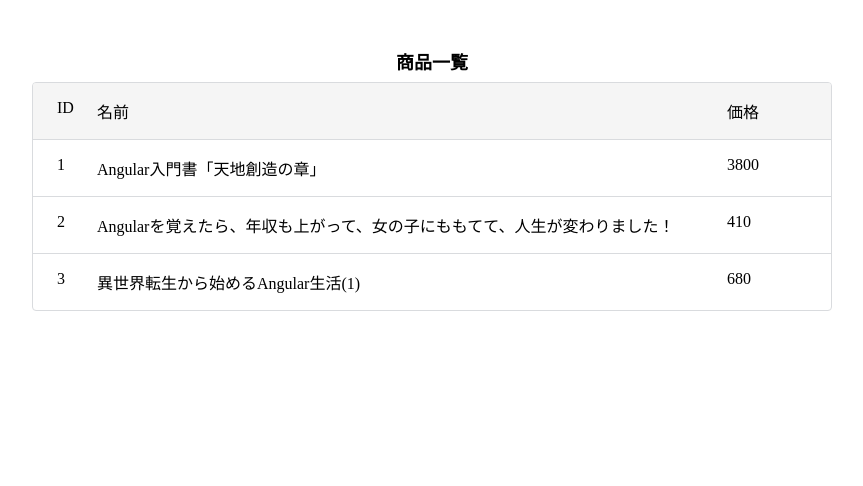
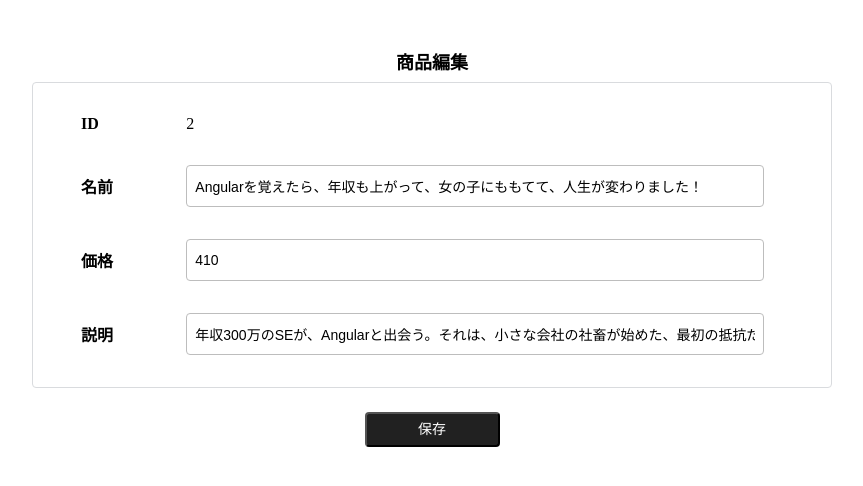
Before and after one commit to poteto-akira/angular-sample, an Angular app: page /products/1/edit in a window 1280 px wide. Before the commit this address led to /products. Shown: the top 486 px of the page, without its empty margins (208-1071 px from the left). Built offline with nearby package versions, Linux system fonts and the light colour scheme.

Commit message:
edit files

```diff
--- a/src/app/app-routing.module.ts
+++ b/src/app/app-routing.module.ts
@@ -2,10 +2,12 @@
 import { NgModule } from '@angular/core';
 import { ProductListComponent } from './product/product-list/product-list.component';
 import { ProductDetailComponent } from './product/product-detail/product-detail.component';
+import { ProductEditComponent } from './product/product-edit/product-edit.component';
 
 const routes: Routes = [
   { path: 'products', component: ProductListComponent },
   { path: 'products/:id', component: ProductDetailComponent },
+  { path: 'products/:id/edit', component: ProductEditComponent },
   { path: '', redirectTo: '/products', pathMatch: 'prefix' },
 ];
 @NgModule({
--- a/src/app/app.module.ts
+++ b/src/app/app.module.ts
@@ -5,16 +5,20 @@
 import { ProductListComponent } from './product/product-list/product-list.component';
 import { ProductDetailComponent } from './product/product-detail/product-detail.component';
 import { AppRoutingModule } from './app-routing.module';
+import { ProductEditComponent } from './product/product-edit/product-edit.component';
+import { FormsModule } from '@angular/forms';
 
 @NgModule({
   declarations: [
     AppComponent,
     ProductListComponent,
-    ProductDetailComponent
+    ProductDetailComponent,
+    ProductEditComponent
   ],
   imports: [
     BrowserModule,
     AppRoutingModule,
+    FormsModule,
   ],
   providers: [],
   bootstrap: [AppComponent]
--- /dev/null
+++ b/src/app/product/product-edit/product-edit.component.html
@@ -0,0 +1,26 @@
+<div class="container">
+  <div class="title">商品編集</div>
+  <form (ngSubmit)="saveProduct()">
+    <div class="edit-form">
+      <div class="edit-line">
+        <label>ID</label>
+        <span>{{ product.id }}</span>
+      </div>
+      <div class="edit-line">
+        <label>名前</label>
+        <input type="text" name="name" [(ngModel)]="product.name">
+      </div>
+      <div class="edit-line">
+        <label>価格</label>
+        <input type="number" name="price" [(ngModel)]="product.price">
+      </div>
+      <div class="edit-line">
+        <label>説明</label>
+        <input type="text" name="description" [(ngModel)]="product.description">
+      </div>
+    </div>
+    <div class="footer">
+      <button class="button black">保存</button>
+    </div>
+  </form>
+</div>
--- /dev/null
+++ b/src/app/product/product-edit/product-edit.component.scss
@@ -0,0 +1,47 @@
+.container {
+  margin: auto;
+  padding: 32px 0;
+  width: 800px;
+  .title {
+    padding: 8px 0;
+    text-align: center;
+    width: 100%;
+    font-weight: 600;
+    font-size: 18px;
+  }
+
+  .edit-form {
+    padding: 16px 48px;
+    border: 1px solid #D9DBDE;
+    border-radius: 4px;
+    background-color: #FFFFFF;
+
+    .edit-line {
+      display: flex;
+      align-items: center;
+      padding: 16px 0;
+      width: 100%;
+
+      label {
+        width: 15%;
+        font-size: 16px;
+        font-weight: 600;
+      }
+
+      input {
+        border: 1px solid #BDBDBD;
+        border-radius: 4px;
+        padding: 0 8px;
+        width: 560px;
+        height: 40px;
+        font-size: 14px;
+      }
+    }
+  }
+
+  .footer {
+    display: flex;
+    justify-content: center;
+    padding: 24px 0;
+  }
+}
--- /dev/null
+++ b/src/app/product/product-edit/product-edit.component.ts
@@ -0,0 +1,29 @@
+import { Component, OnInit } from '@angular/core';
+import { Product } from '../../shared/models/product';
+import { ProductService } from '../../shared/services/product.service';
+import { Router } from '@angular/router';
+
+@Component({
+  selector: 'app-product-edit',
+  templateUrl: './product-edit.component.html',
+  styleUrls: ['./product-edit.component.scss']
+})
+export class ProductEditComponent implements OnInit {
+  product: Product;
+
+  constructor(
+    private router: Router,
+    private productService: ProductService,
+  ) {}
+
+  ngOnInit() {
+    this.productService.get(2).subscribe((product: Product) => {
+      this.product = product;
+    });
+  }
+
+  saveProduct(): void {
+    console.log(this.product);
+    this.router.navigate(['/products']);
+  }
+}
```
Also changed, not shown: 1 other file (tests, documents, lock files or other folders).
